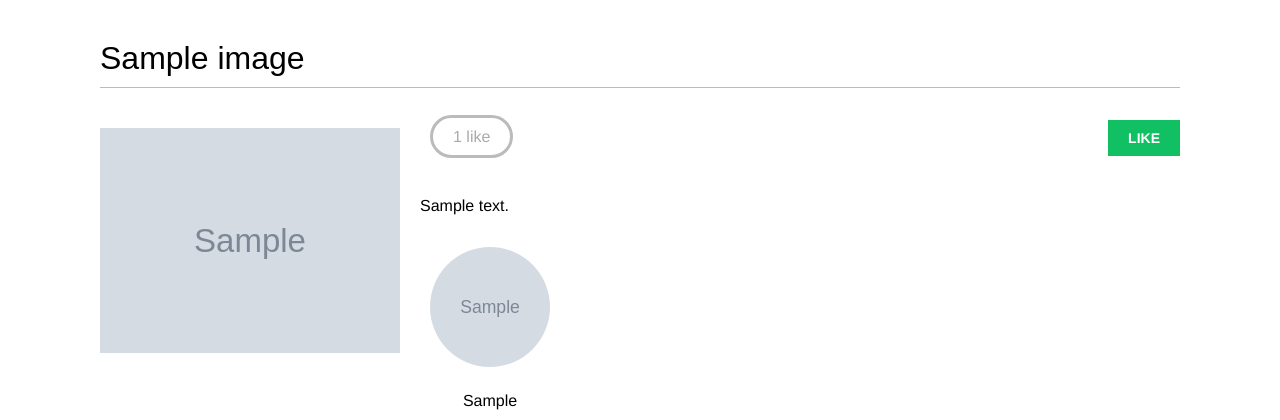
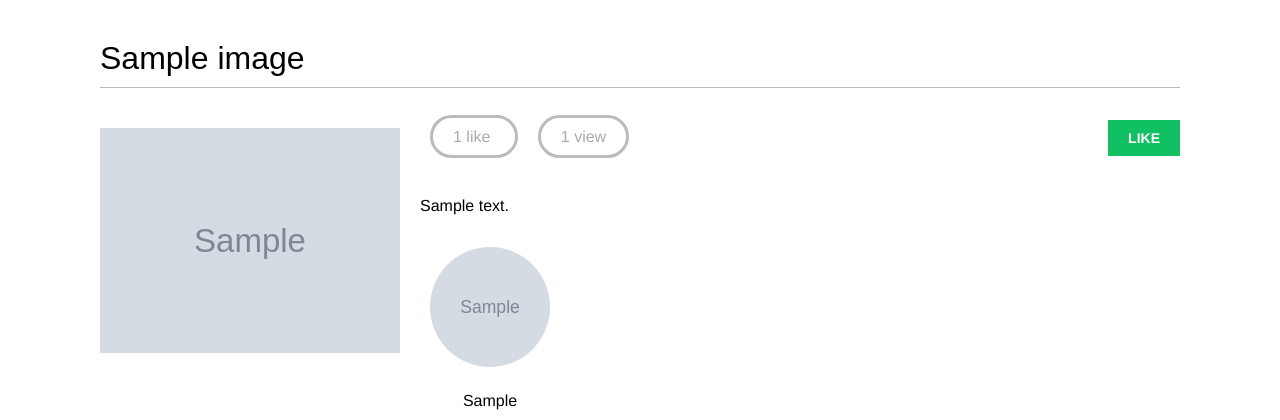
Before and after one commit to TabaMojj/social-website, a Django app: template images/templates/images/image/detail.html in a window 1280 px wide. Shown: the part 47-467 px from the top of the page. Run offline with Django 4.2, Linux system fonts and the light colour scheme; tables that the repository leaves empty hold one stand-in row (values such as "Sample post"); the template is opened without the code that fills it: values that come from a table or form of the project are taken from there, most other values are stand-ins (such as "Sample title", 1, 10 or a date in 2020); grey boxes marked "Sample" are stand-in pictures; some libraries are stand-ins or nearby versions; some web fonts are replaced.

Commit message:
feat: add total_views

```diff
--- a/images/templates/images/image/detail.html
+++ b/images/templates/images/image/detail.html
@@ -15,6 +15,9 @@
           <span class="total">{{ total_likes }}</span>
           like{{ total_likes|pluralize }}
         </span>
+      <span class="count">
+            {{ total_views }} view{{ total_views|pluralize }}
+    </span>
         <a href="#" data-id="{{ image.id }}" data-action="{% if request.user in users_like %}un{% endif %}like"
     class="like button">
           {% if request.user not in users_like %}
```
